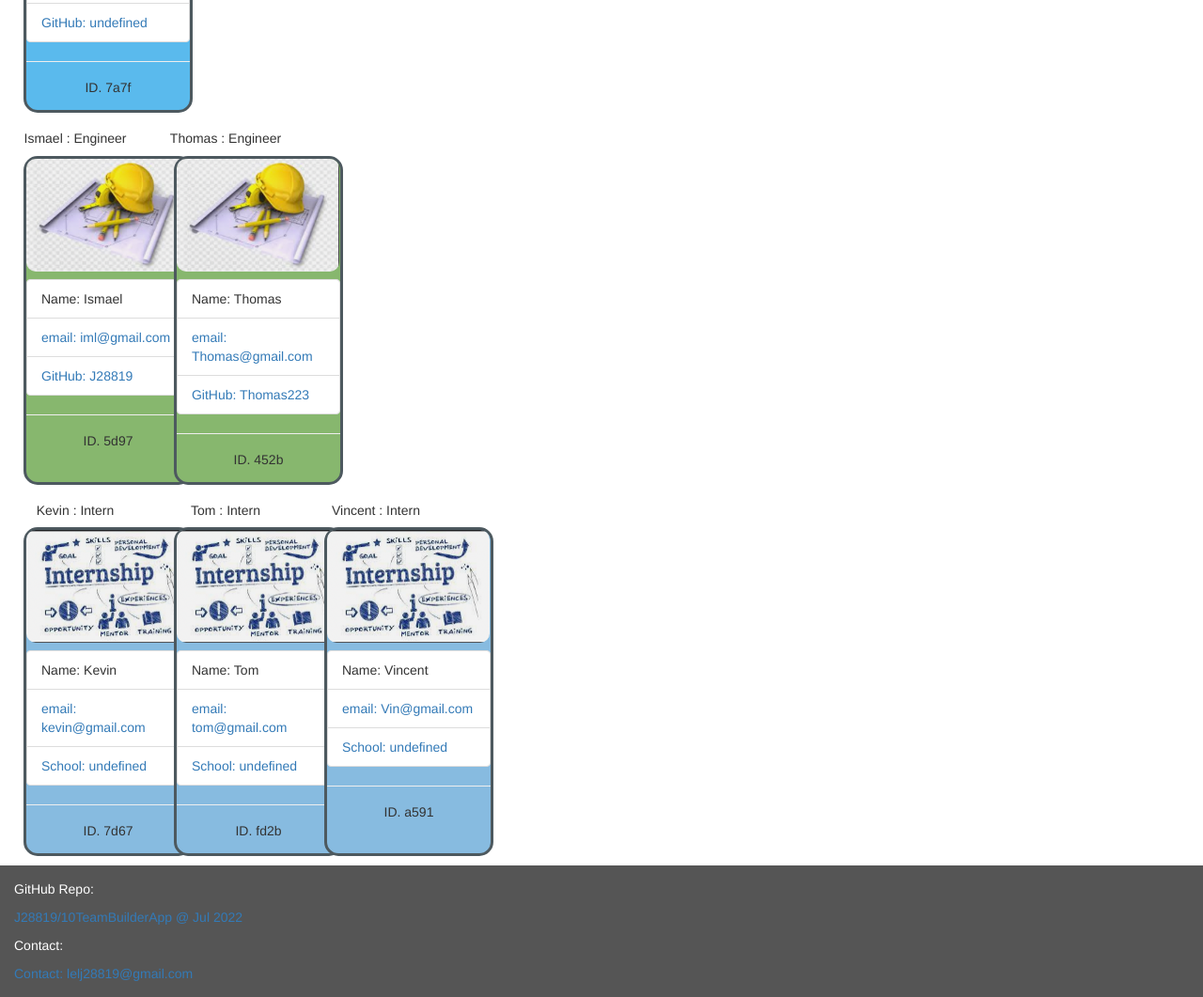
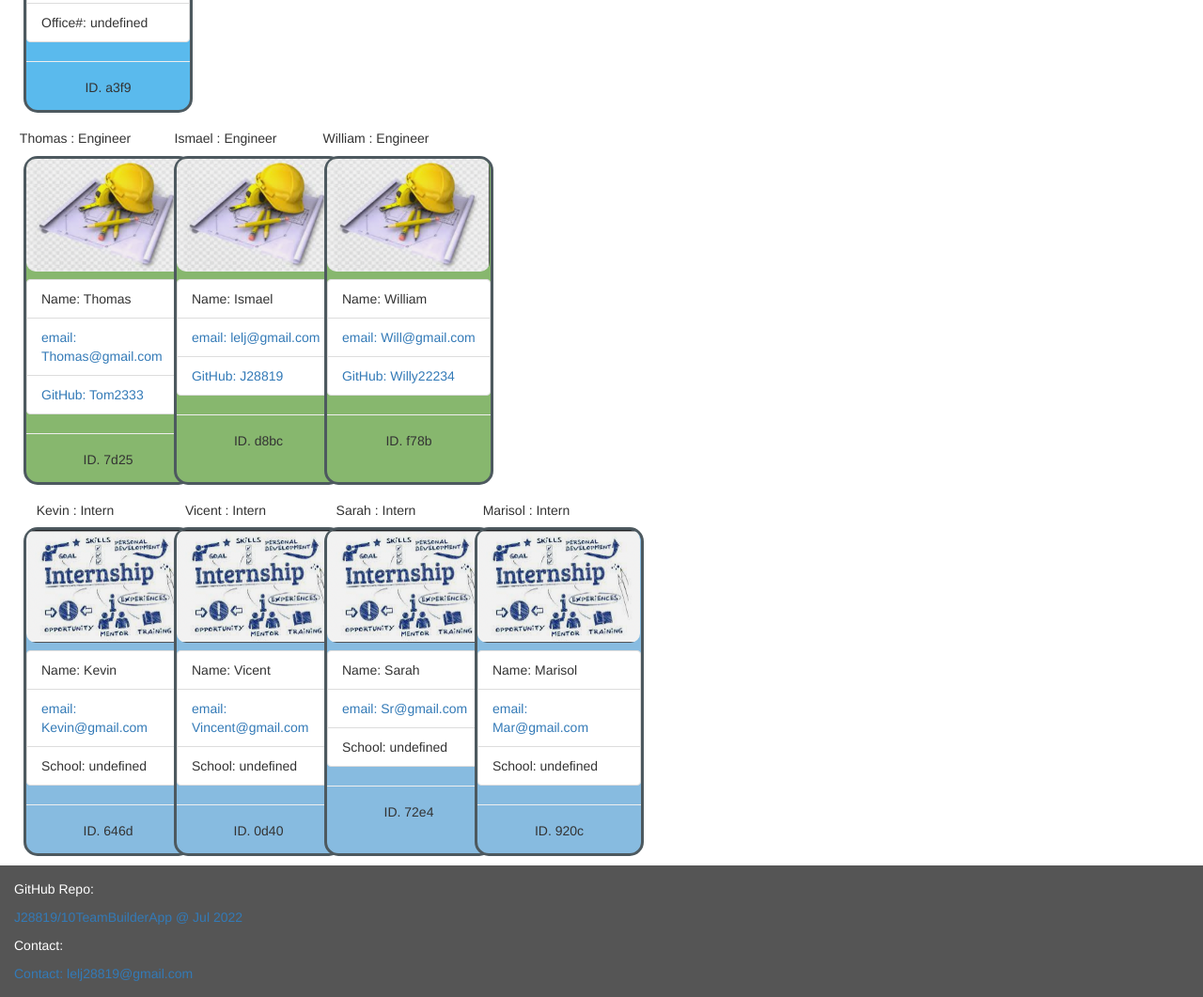
Before and after one commit to J28819/10TeamBuilderApp, a website: page public/index.html in a window 1280 px wide. Shown: the part 522-1583 px from the top of the page at 94% size. Drawn offline with nearby package versions, Linux system fonts and the light colour scheme.

Commit message:
Updating Readme Overview pictures

```diff
--- a/index.js
+++ b/index.js
@@ -59,7 +59,7 @@ function addManager(){
           <ul class="list-group list-group-flush">
             <li class="list-group-item">Name: ${answers.name}</li>
             <li class="list-group-item"> <a href = "mailto:${answers.email}?subject = Feedback&body = Message">email: <span>${answers.email}</span> </a></li>
-            <li class="list-group-item"><a href = "#">GitHub: ${answers.UserName} </a></li>
+            <li class="list-group-item">Office#: ${answers.UserName}</li>
           </ul>
         </div>
         <hr>
@@ -128,7 +128,7 @@ function addintern(){
           <ul class="list-group list-group-flush">
             <li class="list-group-item">Name: ${answers.name}</li>
             <li class="list-group-item"> <a href = "mailto:${answers.email}?subject = Feedback&body = Message">email: <span>${answers.email}</span> </a></li>
-            <li class="list-group-item"><a href = "#">School: ${answers.school} </a></li>
+            <li class="list-group-item">School: ${answers.school}</li>
           </ul>
         </div>
         <hr>
--- a/public/index.html
+++ b/public/index.html
@@ -35,30 +35,16 @@
           <ul class="list-group list-group-flush">
             <li class="list-group-item">Name: Joey</li>
             <li class="list-group-item"> <a href = "mailto:Joey@gmail.com?subject = Feedback&body = Message">email: <span>Joey@gmail.com</span> </a></li>
-            <li class="list-group-item"><a href = "#">GitHub: undefined </a></li>
+            <li class="list-group-item">Office#: undefined</li>
           </ul>
         </div>
         <hr>
-        <h5 class="card-title text-center">ID. 7a7f</h5>
+        <h5 class="card-title text-center">ID. a3f9</h5>
       </div>
       </div>
                 </div>
               <div id="teamEngineer" class="row">
               <div class="col-sm-2">
-      <h5 class="card-title text-center">Ismael : Engineer</h5>
-      <div class="card" style="width: 18rem; background-color: #87b76e;">
-        <img class="card-img-top" src="./img/Engineer.png" style="border-radius: 1rem; margin-bottom: 8px; " alt="Card image cap" width="173px" height="120px">
-        <div class="card-body" >
-          <ul class="list-group list-group-flush">
-            <li class="list-group-item">Name: Ismael</li>
-            <li class="list-group-item"> <a href = "mailto:iml@gmail.com?subject = Feedback&body = Message">email: <span>iml@gmail.com</span> </a></li>
-            <li class="list-group-item"><a href = "https://github.com/J28819">GitHub: J28819 </a></li>
-          </ul>
-        </div>
-        <hr>
-        <h5 class="card-title text-center">ID. 5d97</h5>
-      </div>
-      </div><div class="col-sm-2">
       <h5 class="card-title text-center">Thomas : Engineer</h5>
       <div class="card" style="width: 18rem; background-color: #87b76e;">
         <img class="card-img-top" src="./img/Engineer.png" style="border-radius: 1rem; margin-bottom: 8px; " alt="Card image cap" width="173px" height="120px">
@@ -66,11 +52,39 @@
           <ul class="list-group list-group-flush">
             <li class="list-group-item">Name: Thomas</li>
             <li class="list-group-item"> <a href = "mailto:Thomas@gmail.com?subject = Feedback&body = Message">email: <span>Thomas@gmail.com</span> </a></li>
-            <li class="list-group-item"><a href = "https://github.com/Thomas223">GitHub: Thomas223 </a></li>
+            <li class="list-group-item"><a href = "https://github.com/Tom2333">GitHub: Tom2333 </a></li>
           </ul>
         </div>
         <hr>
-        <h5 class="card-title text-center">ID. 452b</h5>
+        <h5 class="card-title text-center">ID. 7d25</h5>
+      </div>
+      </div><div class="col-sm-2">
+      <h5 class="card-title text-center">Ismael : Engineer</h5>
+      <div class="card" style="width: 18rem; background-color: #87b76e;">
+        <img class="card-img-top" src="./img/Engineer.png" style="border-radius: 1rem; margin-bottom: 8px; " alt="Card image cap" width="173px" height="120px">
+        <div class="card-body" >
+          <ul class="list-group list-group-flush">
+            <li class="list-group-item">Name: Ismael</li>
+            <li class="list-group-item"> <a href = "mailto:lelj@gmail.com?subject = Feedback&body = Message">email: <span>lelj@gmail.com</span> </a></li>
+            <li class="list-group-item"><a href = "https://github.com/J28819">GitHub: J28819 </a></li>
+          </ul>
+        </div>
+        <hr>
+        <h5 class="card-title text-center">ID. d8bc</h5>
+      </div>
+      </div><div class="col-sm-2">
+      <h5 class="card-title text-center">William : Engineer</h5>
+      <div class="card" style="width: 18rem; background-color: #87b76e;">
+        <img class="card-img-top" src="./img/Engineer.png" style="border-radius: 1rem; margin-bottom: 8px; " alt="Card image cap" width="173px" height="120px">
+        <div class="card-body" >
+          <ul class="list-group list-group-flush">
+            <li class="list-group-item">Name: William</li>
+            <li class="list-group-item"> <a href = "mailto:Will@gmail.com?subject = Feedback&body = Message">email: <span>Will@gmail.com</span> </a></li>
+            <li class="list-group-item"><a href = "https://github.com/Willy22234">GitHub: Willy22234 </a></li>
+          </ul>
+        </div>
+        <hr>
+        <h5 class="card-title text-center">ID. f78b</h5>
       </div>
       </div>
                 </div>
@@ -82,40 +96,54 @@
         <div class="card-body" >
           <ul class="list-group list-group-flush">
             <li class="list-group-item">Name: Kevin</li>
-            <li class="list-group-item"> <a href = "mailto:kevin@gmail.com?subject = Feedback&body = Message">email: <span>kevin@gmail.com</span> </a></li>
-            <li class="list-group-item"><a href = "#">School: undefined </a></li>
+            <li class="list-group-item"> <a href = "mailto:Kevin@gmail.com?subject = Feedback&body = Message">email: <span>Kevin@gmail.com</span> </a></li>
+            <li class="list-group-item">School: undefined</li>
           </ul>
         </div>
         <hr>
-        <h5 class="card-title text-center">ID. 7d67</h5>
+        <h5 class="card-title text-center">ID. 646d</h5>
       </div>
       </div> <div class="col-sm-2">
-      <h5 class="card-title text-center">Tom : Intern</h5>
+      <h5 class="card-title text-center">Vicent : Intern</h5>
       <div class="card" style="width: 18rem; background-color: #87bbe0;">
         <img class="card-img-top" src="./img/Intern.png" style="border-radius: 1rem; margin-bottom: 8px; " alt="Card image cap" width="173px" height="120px">
         <div class="card-body" >
           <ul class="list-group list-group-flush">
-            <li class="list-group-item">Name: Tom</li>
-            <li class="list-group-item"> <a href = "mailto:tom@gmail.com?subject = Feedback&body = Message">email: <span>tom@gmail.com</span> </a></li>
-            <li class="list-group-item"><a href = "#">School: undefined </a></li>
+            <li class="list-group-item">Name: Vicent</li>
+            <li class="list-group-item"> <a href = "mailto:Vincent@gmail.com?subject = Feedback&body = Message">email: <span>Vincent@gmail.com</span> </a></li>
+            <li class="list-group-item">School: undefined</li>
           </ul>
         </div>
         <hr>
-        <h5 class="card-title text-center">ID. fd2b</h5>
+        <h5 class="card-title text-center">ID. 0d40</h5>
       </div>
       </div> <div class="col-sm-2">
-      <h5 class="card-title text-center">Vincent : Intern</h5>
+      <h5 class="card-title text-center">Sarah : Intern</h5>
       <div class="card" style="width: 18rem; background-color: #87bbe0;">
         <img class="card-img-top" src="./img/Intern.png" style="border-radius: 1rem; margin-bottom: 8px; " alt="Card image cap" width="173px" height="120px">
         <div class="card-body" >
           <ul class="list-group list-group-flush">
-            <li class="list-group-item">Name: Vincent</li>
-            <li class="list-group-item"> <a href = "mailto:Vin@gmail.com?subject = Feedback&body = Message">email: <span>Vin@gmail.com</span> </a></li>
-            <li class="list-group-item"><a href = "#">School: undefined </a></li>
+            <li class="list-group-item">Name: Sarah</li>
+            <li class="list-group-item"> <a href = "mailto:Sr@gmail.com?subject = Feedback&body = Message">email: <span>Sr@gmail.com</span> </a></li>
+            <li class="list-group-item">School: undefined</li>
           </ul>
         </div>
         <hr>
-        <h5 class="card-title text-center">ID. a591</h5>
+        <h5 class="card-title text-center">ID. 72e4</h5>
+      </div>
+      </div> <div class="col-sm-2">
+      <h5 class="card-title text-center">Marisol : Intern</h5>
+      <div class="card" style="width: 18rem; background-color: #87bbe0;">
+        <img class="card-img-top" src="./img/Intern.png" style="border-radius: 1rem; margin-bottom: 8px; " alt="Card image cap" width="173px" height="120px">
+        <div class="card-body" >
+          <ul class="list-group list-group-flush">
+            <li class="list-group-item">Name: Marisol</li>
+            <li class="list-group-item"> <a href = "mailto:Mar@gmail.com?subject = Feedback&body = Message">email: <span>Mar@gmail.com</span> </a></li>
+            <li class="list-group-item">School: undefined</li>
+          </ul>
+        </div>
+        <hr>
+        <h5 class="card-title text-center">ID. 920c</h5>
       </div>
       </div>
                 </div>
```
Also changed, not shown: README.md.
